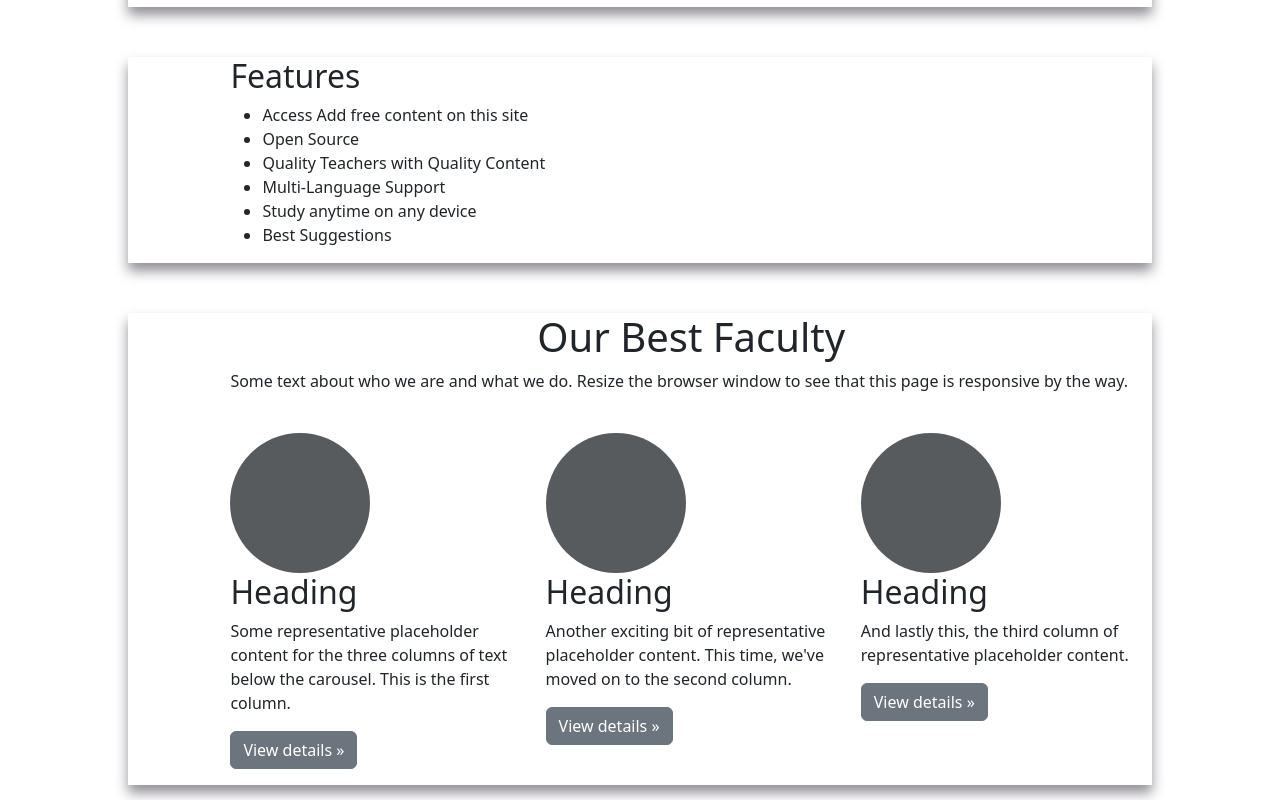
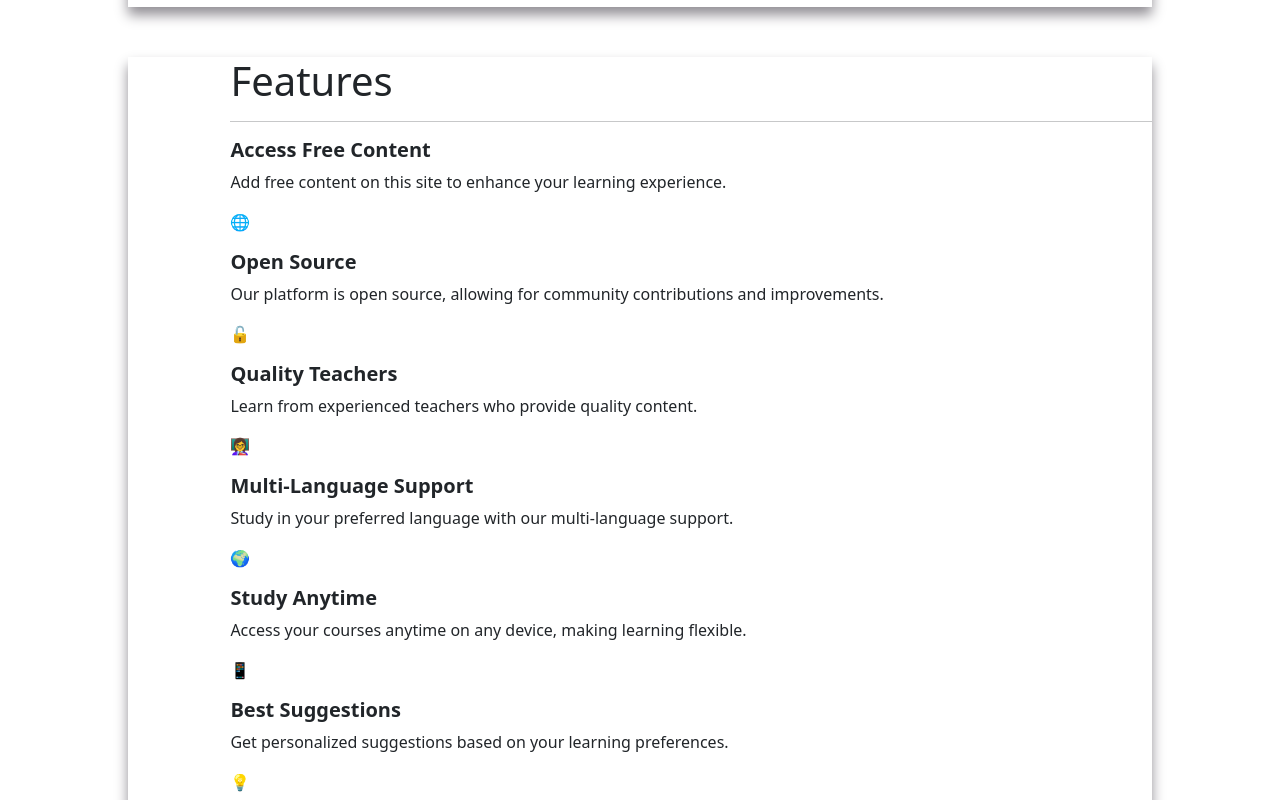
Before and after one commit to Pawar-Sudharshan/Knowledge-Lane, a plain HTML site: page index.html in a window 1280 px wide. Shown: the part 2620-3420 px from the top of the page. Drawn offline with nearby package versions, Linux system fonts and the light colour scheme; a web font is replaced by a local one.

Commit message:
updated feature section

```diff
--- a/index.html
+++ b/index.html
@@ -189,20 +189,44 @@
         </div>
 
         <div class="mainPoints">
-            <h2>Features</h2>
+            <h1>Features</h1>
+            <hr>
             <div class="bulletPoints">
-                <ul>
-                    <li>Access Add free content on this site</li>
-                    <li>Open Source</li>
-                    <li>Quality Teachers with Quality Content</li>
-                    <li>Multi-Language Support</li>
-                    <li>Study anytime on any device</li>
-                    <li>Best Suggestions</li>
-                </ul>
+                <div class="features-grid">
+                    <div class="feature-card">
+                        <h5><strong>Access Free Content</strong></h5> <!-- Bolded feature title -->
+                        <p>Add free content on this site to enhance your learning experience.</p> <!-- Description -->
+                        <p>🌐</p> <!-- Icon -->
+                    </div>
+                    <div class="feature-card">
+                        <h5><strong>Open Source</strong></h5>
+                        <p>Our platform is open source, allowing for community contributions and improvements.</p>
+                        <p>🔓</p>
+                    </div>
+                    <div class="feature-card">
+                        <h5><strong>Quality Teachers</strong></h5>
+                        <p>Learn from experienced teachers who provide quality content.</p>
+                        <p>👩‍🏫</p>
+                    </div>
+                    <div class="feature-card">
+                        <h5><strong>Multi-Language Support</strong></h5>
+                        <p>Study in your preferred language with our multi-language support.</p>
+                        <p>🌍</p>
+                    </div>
+                    <div class="feature-card">
+                        <h5><strong>Study Anytime</strong></h5>
+                        <p>Access your courses anytime on any device, making learning flexible.</p>
+                        <p>📱</p>
+                    </div>
+                    <div class="feature-card">
+                        <h5><strong>Best Suggestions</strong></h5>
+                        <p>Get personalized suggestions based on your learning preferences.</p>
+                        <p>💡</p>
+                    </div>
+                </div>
             </div>
 
-        </div>
-
+            </div>
         <!-- Faculty Section -->
         <div class="faculty">
             <section class="faculty-section">
```
